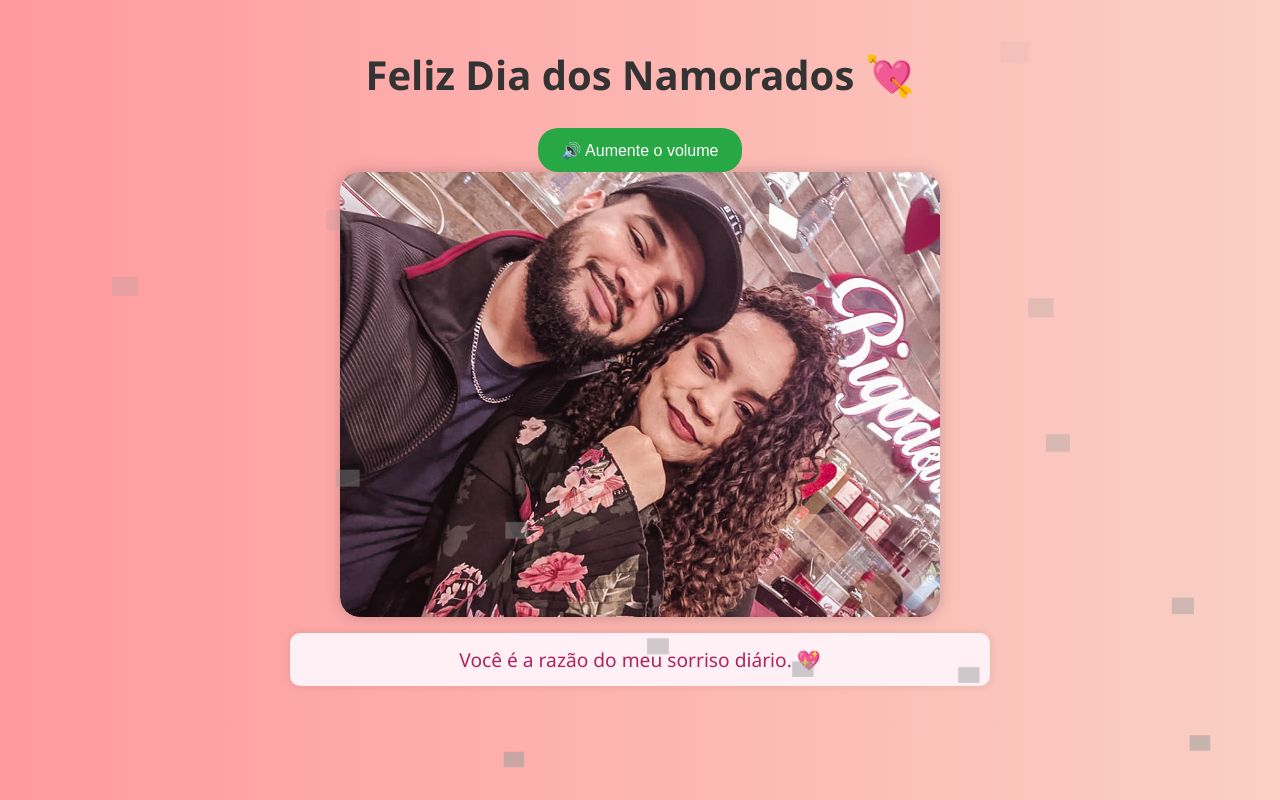
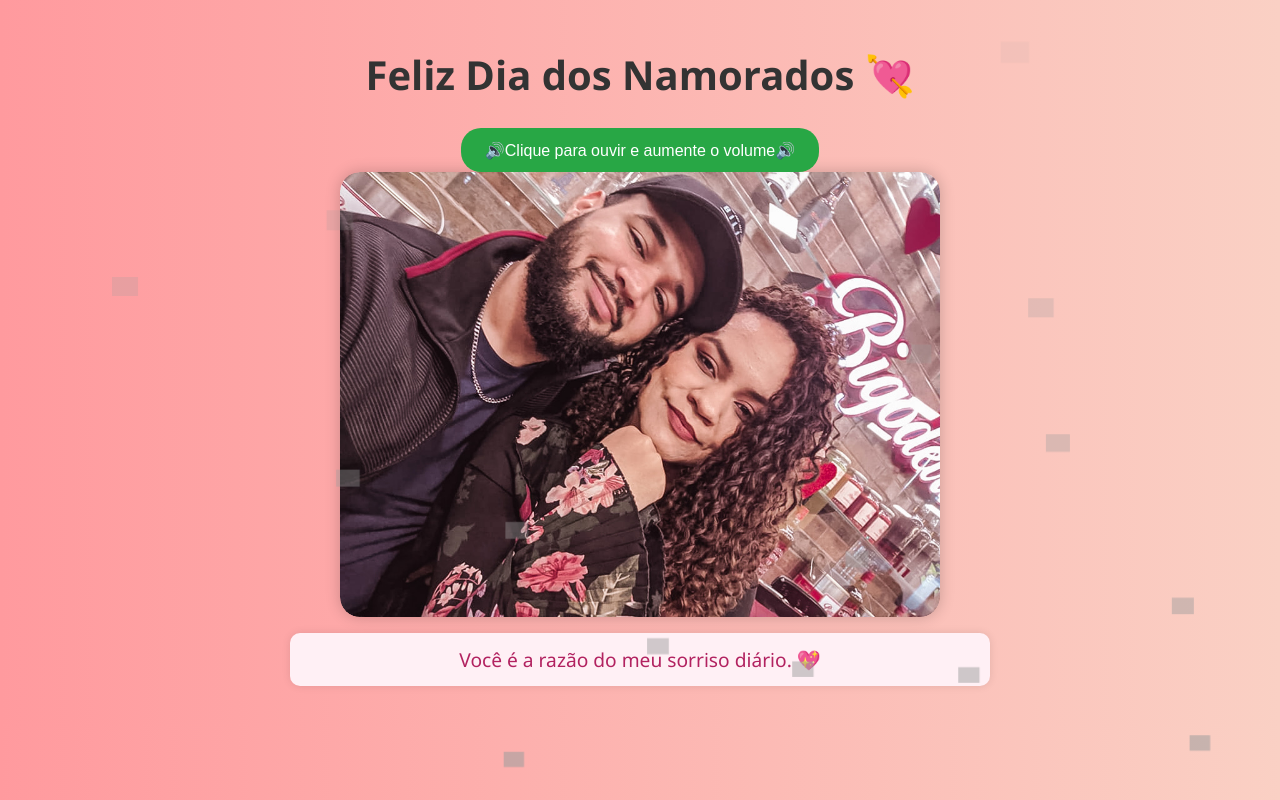
Before and after one commit to Wilian2012/site, a plain HTML site: page index.html in a window 1280 px wide. Both pictures are taken after a click on the button "Clique aqui para uma surpresa 💌". Drawn offline with Linux system fonts and the light colour scheme; grey boxes are pictures that could not be loaded.

Commit message:
troca foto, ajuste botao  player music

```diff
--- a/index.html
+++ b/index.html
@@ -22,7 +22,7 @@
    <div id="mensagem-secreta" class="mensagem-secreta escondida"></div>
 
    <!-- Botão Player escondido inicialmente -->
-  <button id="botaoPlayer" class="botao-player escondida" onclick="toggleMusica()">🔊 Aumente o volume</button>
+  <button id="botaoPlayer" class="botao-player escondida" onclick="toggleMusica()">🔊Clique para ouvir e aumente o volume🔊</button>
 
     <div class="carrossel escondida" id="carrossel">
       <img src="assets/foto1.jpg" alt="Foto 1" />
--- a/script.js
+++ b/script.js
@@ -21,7 +21,7 @@ mensagemElemento.classList.add("mensagem-romantica");
 mensagemElemento.style.display = "none"; // começa invisível
 document.querySelector(".container").appendChild(mensagemElemento);
 
-const mensagemFinal = "Desculpa não poder te dar um presente top, mas saiba que fiz esse pequeno site como demonstração do amor que sinto por você. Te amo muito! O melhor presente do mundo eu já tenho, que é você.";
+const mensagemFinal = "Todas essas fotos foi tirada em algum momento especial que passamos juntos, são tantas fotos, tantos momentos que se fosse colocar todos iria virar um album gigante, bom, quero pedir desculpa não poder te dar um presente top, mas saiba que fiz esse pequeno site/página como demonstração do amor que sinto por você. Te amo muito! O melhor presente do mundo eu já tenho, que é você.";
 
 function atualizarCarrossel() {
   // Se for a última imagem, mostrar mensagem final
```
Also changed, not shown: assets/foto6.jpeg.
